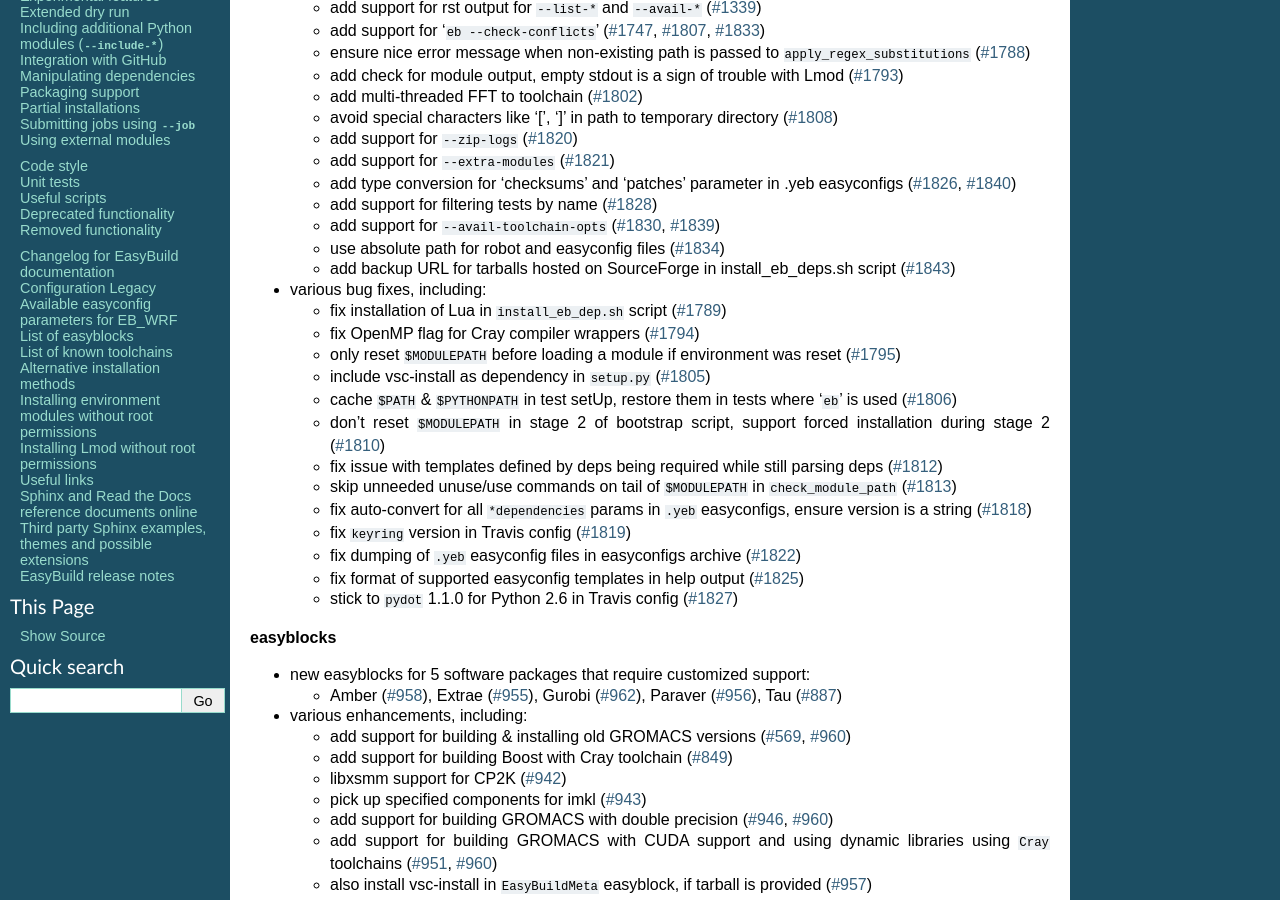
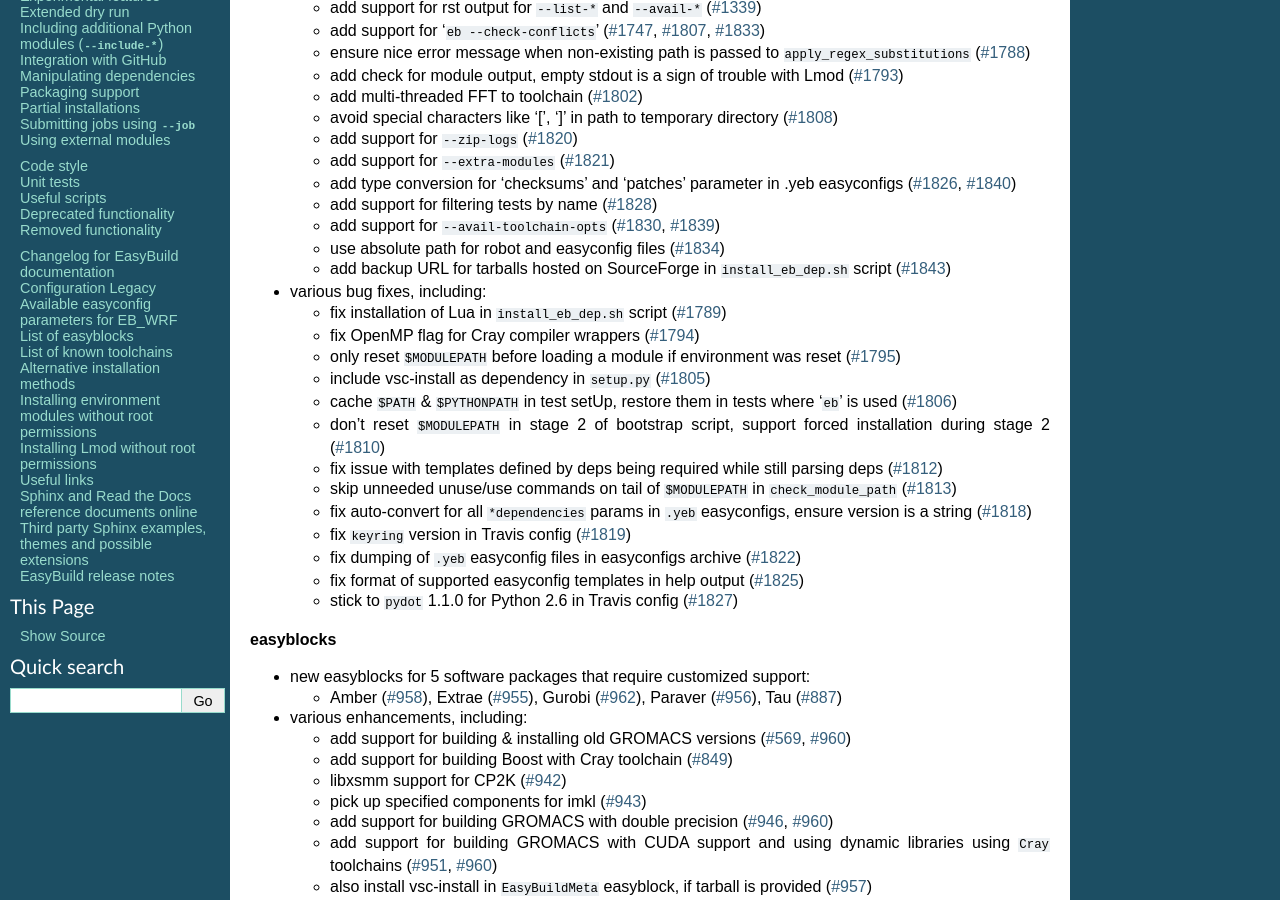
Before and after one commit to easybuilders/easybuild, a Sphinx documentation site: the page built from docs/Release_notes.rst, in a window 1280 px wide and 900 px high, scrolled down 324 px. Built offline with Sphinx 7.4.7, drawn with Linux system fonts in a browser that asks for light colours.

Commit message:
fix typo

```diff
--- a/docs/Release_notes.rst
+++ b/docs/Release_notes.rst
@@ -30,7 +30,7 @@
   * add support for filtering tests by name (`#1828 <https://github.com/hpcugent/easybuild-framework/pull/1828>`_)
   * add support for ``--avail-toolchain-opts`` (`#1830 <https://github.com/hpcugent/easybuild-framework/pull/1830>`_, `#1839 <https://github.com/hpcugent/easybuild-framework/pull/1839>`_)
   * use absolute path for robot and easyconfig files (`#1834 <https://github.com/hpcugent/easybuild-framework/pull/1834>`_)
-  * add backup URL for tarballs hosted on SourceForge in install_eb_deps.sh script (`#1843 <https://github.com/hpcugent/easybuild-framework/pull/1843>`_)
+  * add backup URL for tarballs hosted on SourceForge in ``install_eb_dep.sh`` script (`#1843 <https://github.com/hpcugent/easybuild-framework/pull/1843>`_)
 
 * various bug fixes, including:
 
```
